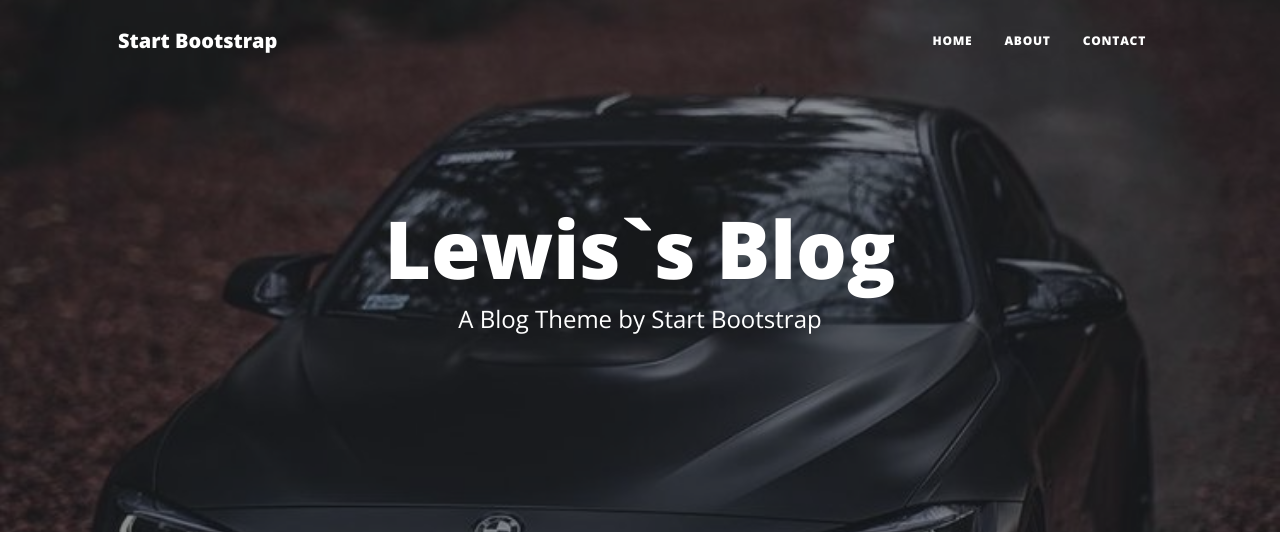
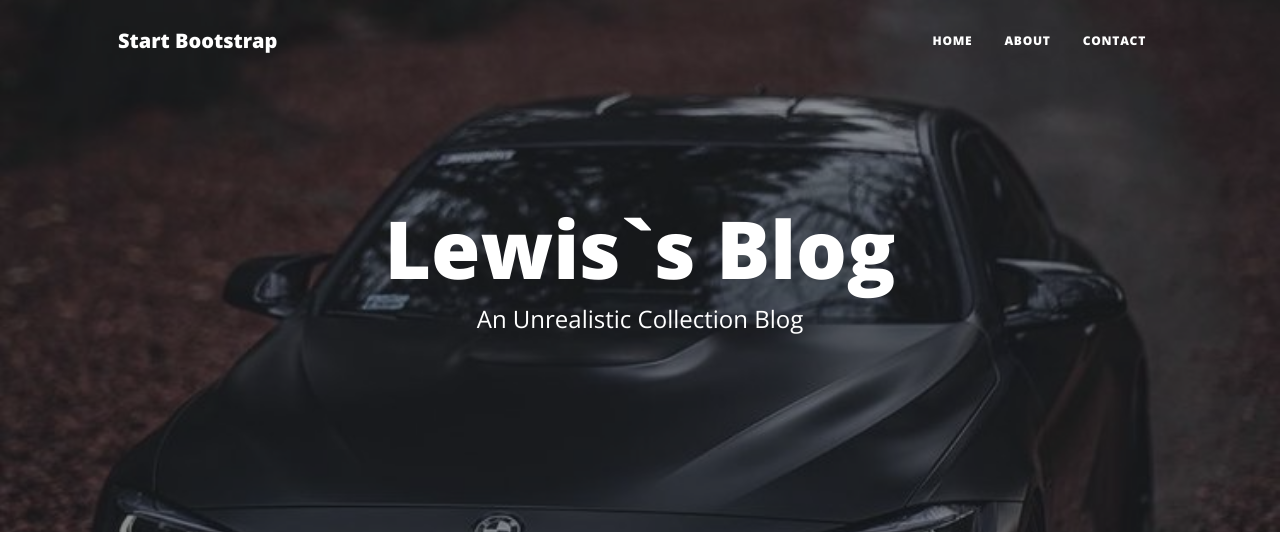
Before and after one commit to LewisJassy/Modified-Blog, a Flask app: page / in a window 1280 px wide. Shown: the top 536 px of the page. Run offline with Flask 3, Linux system fonts and the light colour scheme; some libraries are stand-ins or nearby versions.

Commit message:
changed date

```diff
--- a/startbootstrap-clean-blog-gh-pages/templates/index.html
+++ b/startbootstrap-clean-blog-gh-pages/templates/index.html
@@ -6,7 +6,7 @@
                     <div class="col-md-10 col-lg-8 col-xl-7">
                         <div class="site-heading">
                             <h1>Lewis`s Blog</h1>
-                            <span class="subheading">A Blog Theme by Start Bootstrap</span>
+                            <span class="subheading">An Unrealistic Collection Blog</span>
                         </div>
                     </div>
                 </div>
@@ -25,8 +25,8 @@
                         </a>
                         <p class="post-meta">
                             Posted by
-                            <a href="#!">Start Bootstrap</a>
-                            on September 24, 2023
+                            <a href="#!">Lewis Njaci</a>
+                            on December 1, 2023
                         </p>
                     </div>
                     <!-- Divider-->
```
